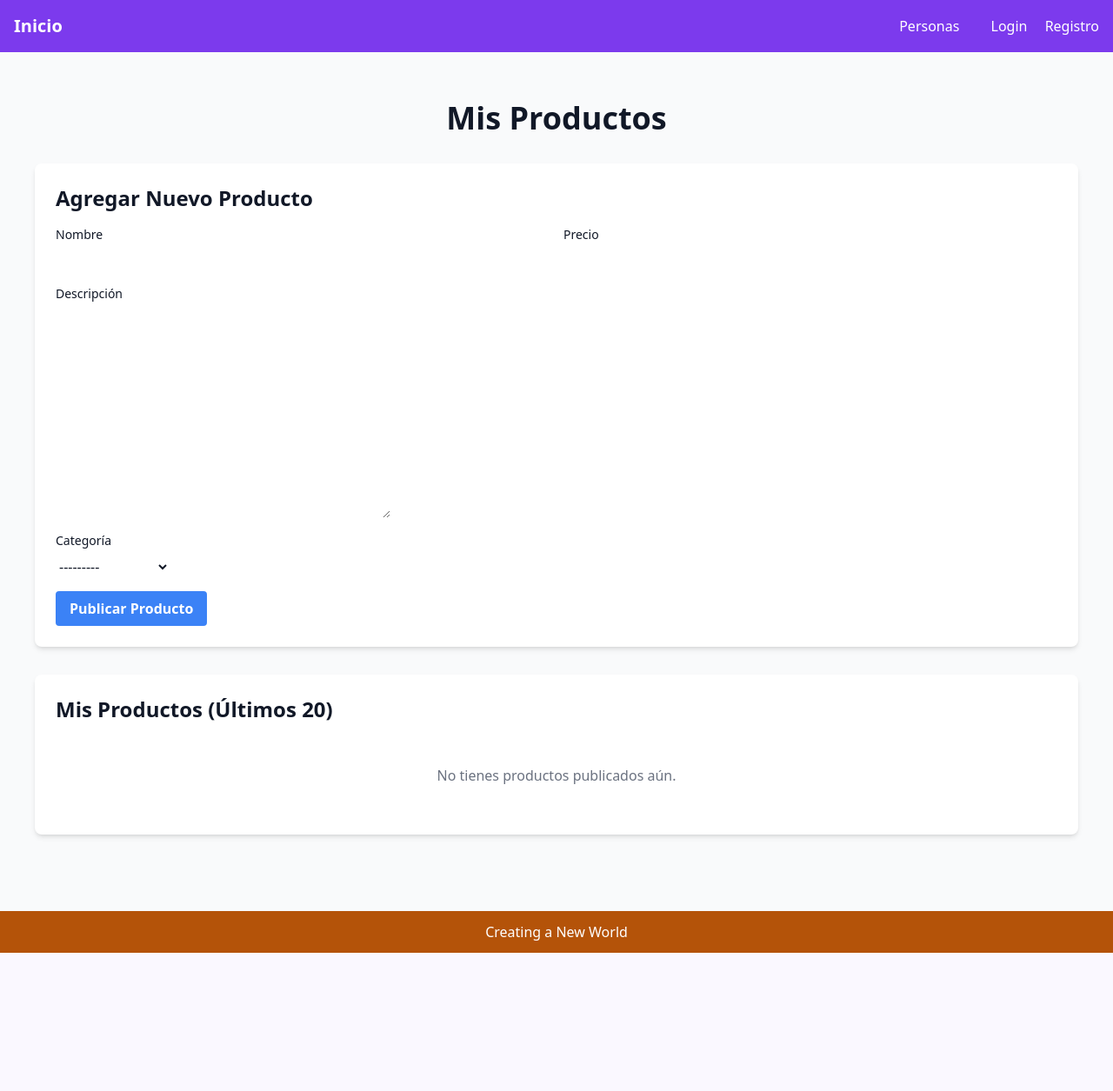
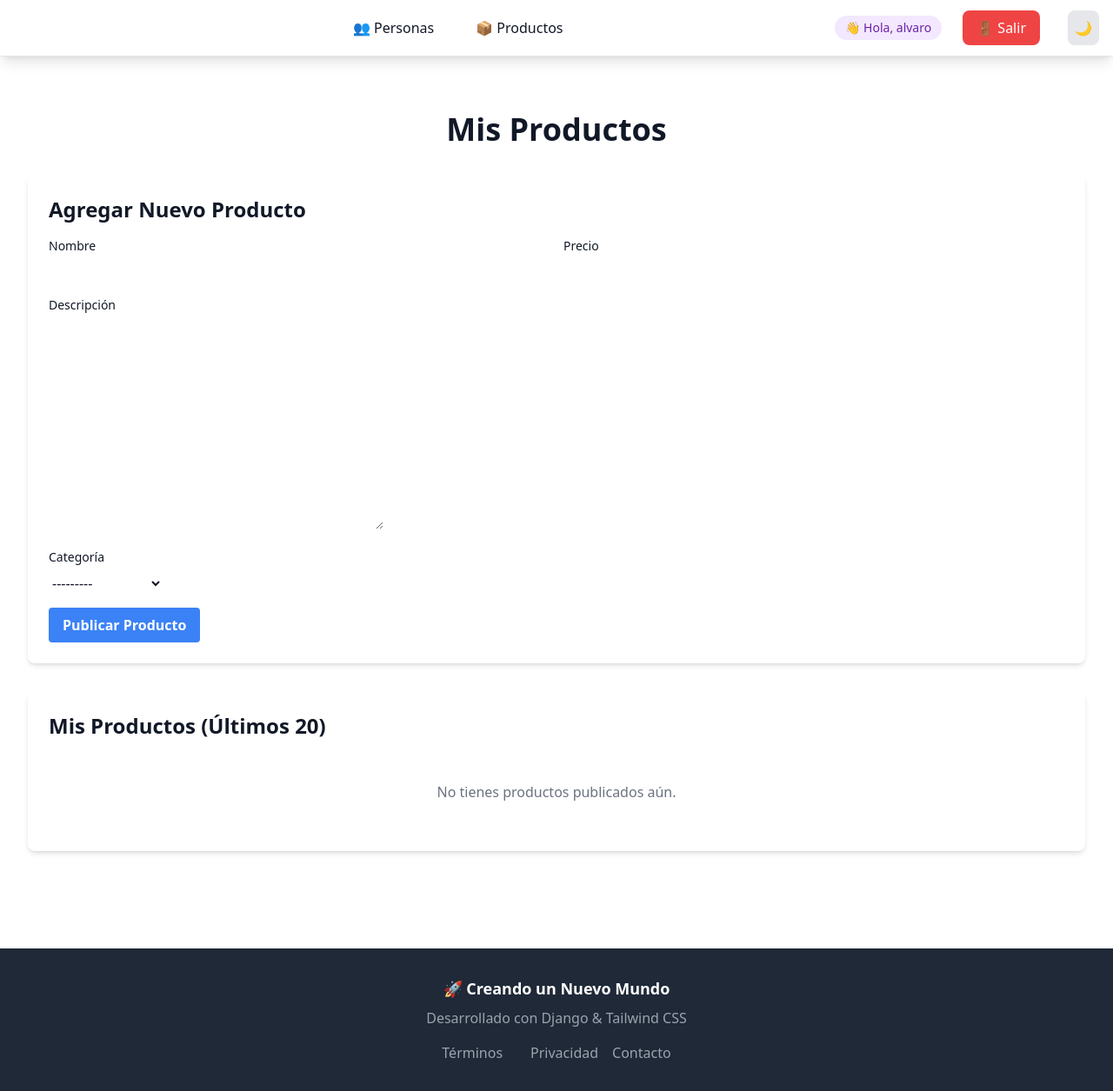
Before and after one commit to alvaro34256manrubia-design/backend, a Django app: page /productos/ in a window 1280 px wide. Shown: the whole page at 87% size. Before the commit the page ends 1096 px from the top, so only its background shows below. Run offline with Django 5.2, Linux system fonts and the light colour scheme; a user stored in the database is signed in; data comes from the database, SQL or seed files in the repository; both versions use the stored data as it was after the commit; some libraries are stand-ins or nearby versions.

Commit message:
mejorando las bases de datos y estilos

```diff
--- a/theme/static/css/dist/styles.css
+++ b/theme/static/css/dist/styles.css
@@ -7,11 +7,18 @@
       "Segoe UI Emoji", "Segoe UI Symbol", "Noto Color Emoji";
     --font-mono: ui-monospace, SFMono-Regular, Menlo, Monaco, Consolas, "Liberation Mono",
       "Courier New", monospace;
+    --color-red-100: oklch(93.6% 0.032 17.717);
+    --color-red-400: oklch(70.4% 0.191 22.216);
     --color-red-500: oklch(63.7% 0.237 25.331);
-    --color-amber-50: oklch(98.7% 0.022 95.277);
+    --color-red-600: oklch(57.7% 0.245 27.325);
+    --color-red-700: oklch(50.5% 0.213 27.518);
     --color-amber-700: oklch(55.5% 0.163 48.998);
     --color-amber-900: oklch(41.4% 0.112 45.904);
+    --color-green-100: oklch(96.2% 0.044 156.743);
+    --color-green-400: oklch(79.2% 0.209 151.711);
     --color-green-500: oklch(72.3% 0.219 149.579);
+    --color-green-600: oklch(62.7% 0.194 149.214);
+    --color-green-700: oklch(52.7% 0.154 150.069);
     --color-blue-100: oklch(93.2% 0.032 255.585);
     --color-blue-500: oklch(62.3% 0.214 259.815);
     --color-blue-600: oklch(54.6% 0.245 262.881);
@@ -19,8 +26,16 @@
     --color-blue-800: oklch(42.4% 0.199 265.638);
     --color-blue-950: oklch(28.2% 0.091 267.935);
     --color-violet-600: oklch(54.1% 0.281 293.009);
+    --color-purple-100: oklch(94.6% 0.033 307.174);
+    --color-purple-200: oklch(90.2% 0.063 306.703);
+    --color-purple-400: oklch(71.4% 0.203 305.504);
+    --color-purple-600: oklch(55.8% 0.288 302.321);
+    --color-purple-800: oklch(43.8% 0.218 303.724);
+    --color-purple-900: oklch(38.1% 0.176 304.987);
     --color-gray-50: oklch(98.5% 0.002 247.839);
+    --color-gray-100: oklch(96.7% 0.003 264.542);
     --color-gray-200: oklch(92.8% 0.006 264.531);
+    --color-gray-300: oklch(87.2% 0.01 258.338);
     --color-gray-400: oklch(70.7% 0.022 261.325);
     --color-gray-500: oklch(55.1% 0.027 264.364);
     --color-gray-600: oklch(44.6% 0.03 256.802);
@@ -243,8 +258,14 @@
   .my-4 {
     margin-block: calc(var(--spacing) * 4);
   }
+  .mt-4 {
+    margin-top: calc(var(--spacing) * 4);
+  }
   .mt-8 {
     margin-top: calc(var(--spacing) * 8);
+  }
+  .mt-12 {
+    margin-top: calc(var(--spacing) * 12);
   }
   .mr-4 {
     margin-right: calc(var(--spacing) * 4);
@@ -270,8 +294,14 @@
   .hidden {
     display: none;
   }
+  .inline {
+    display: inline;
+  }
   .h-64 {
     height: calc(var(--spacing) * 64);
+  }
+  .h-full {
+    height: 100%;
   }
   .min-h-screen {
     min-height: 100vh;
@@ -281,6 +311,9 @@
   }
   .w-full {
     width: 100%;
+  }
+  .flex-grow {
+    flex-grow: 1;
   }
   .grid-cols-1 {
     grid-template-columns: repeat(1, minmax(0, 1fr));
@@ -309,21 +342,44 @@
   .gap-6 {
     gap: calc(var(--spacing) * 6);
   }
+  :where(.space-y-2 > :not(:last-child)) {
+    --tw-space-y-reverse: 0;
+    margin-block-start: calc(calc(var(--spacing) * 2) * var(--tw-space-y-reverse));
+    margin-block-end: calc(calc(var(--spacing) * 2) * calc(1 - var(--tw-space-y-reverse)));
+  }
   :where(.space-y-4 > :not(:last-child)) {
     --tw-space-y-reverse: 0;
     margin-block-start: calc(calc(var(--spacing) * 4) * var(--tw-space-y-reverse));
     margin-block-end: calc(calc(var(--spacing) * 4) * calc(1 - var(--tw-space-y-reverse)));
+  }
+  :where(.space-x-2 > :not(:last-child)) {
+    --tw-space-x-reverse: 0;
+    margin-inline-start: calc(calc(var(--spacing) * 2) * var(--tw-space-x-reverse));
+    margin-inline-end: calc(calc(var(--spacing) * 2) * calc(1 - var(--tw-space-x-reverse)));
+  }
+  :where(.space-x-3 > :not(:last-child)) {
+    --tw-space-x-reverse: 0;
+    margin-inline-start: calc(calc(var(--spacing) * 3) * var(--tw-space-x-reverse));
+    margin-inline-end: calc(calc(var(--spacing) * 3) * calc(1 - var(--tw-space-x-reverse)));
   }
   :where(.space-x-4 > :not(:last-child)) {
     --tw-space-x-reverse: 0;
     margin-inline-start: calc(calc(var(--spacing) * 4) * var(--tw-space-x-reverse));
     margin-inline-end: calc(calc(var(--spacing) * 4) * calc(1 - var(--tw-space-x-reverse)));
   }
+  :where(.space-x-6 > :not(:last-child)) {
+    --tw-space-x-reverse: 0;
+    margin-inline-start: calc(calc(var(--spacing) * 6) * var(--tw-space-x-reverse));
+    margin-inline-end: calc(calc(var(--spacing) * 6) * calc(1 - var(--tw-space-x-reverse)));
+  }
   .rounded {
     border-radius: 0.25rem;
   }
   .rounded-3xl {
     border-radius: var(--radius-3xl);
+  }
+  .rounded-full {
+    border-radius: calc(infinity * 1px);
   }
   .rounded-lg {
     border-radius: var(--radius-lg);
@@ -332,8 +388,18 @@
     border-style: var(--tw-border-style);
     border-width: 1px;
   }
+  .border-b {
+    border-bottom-style: var(--tw-border-style);
+    border-bottom-width: 1px;
+  }
   .border-gray-200 {
     border-color: var(--color-gray-200);
+  }
+  .border-green-400 {
+    border-color: var(--color-green-400);
+  }
+  .border-red-400 {
+    border-color: var(--color-red-400);
   }
   .bg-amber-700 {
     background-color: var(--color-amber-700);
@@ -347,8 +413,26 @@
   .bg-gray-50 {
     background-color: var(--color-gray-50);
   }
+  .bg-gray-200 {
+    background-color: var(--color-gray-200);
+  }
+  .bg-gray-800 {
+    background-color: var(--color-gray-800);
+  }
+  .bg-green-100 {
+    background-color: var(--color-green-100);
+  }
   .bg-green-500 {
     background-color: var(--color-green-500);
+  }
+  .bg-purple-100 {
+    background-color: var(--color-purple-100);
+  }
+  .bg-red-100 {
+    background-color: var(--color-red-100);
+  }
+  .bg-red-500 {
+    background-color: var(--color-red-500);
   }
   .bg-violet-600 {
     background-color: var(--color-violet-600);
@@ -356,8 +440,38 @@
   .bg-white {
     background-color: var(--color-white);
   }
+  .bg-gradient-to-br {
+    --tw-gradient-position: to bottom right in oklab;
+    background-image: linear-gradient(var(--tw-gradient-stops));
+  }
+  .bg-gradient-to-r {
+    --tw-gradient-position: to right in oklab;
+    background-image: linear-gradient(var(--tw-gradient-stops));
+  }
+  .from-gray-50 {
+    --tw-gradient-from: var(--color-gray-50);
+    --tw-gradient-stops: var(--tw-gradient-via-stops, var(--tw-gradient-position), var(--tw-gradient-from) var(--tw-gradient-from-position), var(--tw-gradient-to) var(--tw-gradient-to-position));
+  }
+  .from-purple-600 {
+    --tw-gradient-from: var(--color-purple-600);
+    --tw-gradient-stops: var(--tw-gradient-via-stops, var(--tw-gradient-position), var(--tw-gradient-from) var(--tw-gradient-from-position), var(--tw-gradient-to) var(--tw-gradient-to-position));
+  }
+  .to-blue-600 {
+    --tw-gradient-to: var(--color-blue-600);
+    --tw-gradient-stops: var(--tw-gradient-via-stops, var(--tw-gradient-position), var(--tw-gradient-from) var(--tw-gradient-from-position), var(--tw-gradient-to) var(--tw-gradient-to-position));
+  }
+  .to-gray-100 {
+    --tw-gradient-to: var(--color-gray-100);
+    --tw-gradient-stops: var(--tw-gradient-via-stops, var(--tw-gradient-position), var(--tw-gradient-from) var(--tw-gradient-from-position), var(--tw-gradient-to) var(--tw-gradient-to-position));
+  }
+  .bg-clip-text {
+    background-clip: text;
+  }
   .object-cover {
     object-fit: cover;
+  }
+  .p-2 {
+    padding: calc(var(--spacing) * 2);
   }
   .p-3\.5 {
     padding: calc(var(--spacing) * 3.5);
@@ -370,6 +484,9 @@
   }
   .px-2 {
     padding-inline: calc(var(--spacing) * 2);
+  }
+  .px-3 {
+    padding-inline: calc(var(--spacing) * 3);
   }
   .px-4 {
     padding-inline: calc(var(--spacing) * 4);
@@ -438,6 +555,9 @@
   .text-blue-800 {
     color: var(--color-blue-800);
   }
+  .text-gray-400 {
+    color: var(--color-gray-400);
+  }
   .text-gray-500 {
     color: var(--color-gray-500);
   }
@@ -447,8 +567,24 @@
   .text-gray-900 {
     color: var(--color-gray-900);
   }
+  .text-green-700 {
+    color: var(--color-green-700);
+  }
+  .text-purple-800 {
+    color: var(--color-purple-800);
+  }
+  .text-red-700 {
+    color: var(--color-red-700);
+  }
+  .text-transparent {
+    color: transparent;
+  }
   .text-white {
     color: var(--color-white);
+  }
+  .shadow-lg {
+    --tw-shadow: 0 10px 15px -3px var(--tw-shadow-color, rgb(0 0 0 / 0.1)), 0 4px 6px -4px var(--tw-shadow-color, rgb(0 0 0 / 0.1));
+    box-shadow: var(--tw-inset-shadow), var(--tw-inset-ring-shadow), var(--tw-ring-offset-shadow), var(--tw-ring-shadow), var(--tw-shadow);
   }
   .shadow-md {
     --tw-shadow: 0 4px 6px -1px var(--tw-shadow-color, rgb(0 0 0 / 0.1)), 0 2px 4px -2px var(--tw-shadow-color, rgb(0 0 0 / 0.1));
@@ -458,6 +594,10 @@
     transition-property: color, background-color, border-color, outline-color, text-decoration-color, fill, stroke, --tw-gradient-from, --tw-gradient-via, --tw-gradient-to;
     transition-timing-function: var(--tw-ease, var(--default-transition-timing-function));
     transition-duration: var(--tw-duration, var(--default-transition-duration));
+  }
+  .duration-200 {
+    --tw-duration: 200ms;
+    transition-duration: 200ms;
   }
   .duration-300 {
     --tw-duration: 300ms;
@@ -493,6 +658,11 @@
   @media (hover: hover) {
     .has-hover\:fill-blue-700:has(*:hover) {
       fill: var(--color-blue-700);
+    }
+  }
+  @media (width >= 48rem) {
+    .md\:flex {
+      display: flex;
     }
   }
   @media (width >= 48rem) {
@@ -570,6 +786,48 @@
   syntax: "*";
   inherits: false;
   initial-value: solid;
+}
+@property --tw-gradient-position {
+  syntax: "*";
+  inherits: false;
+}
+@property --tw-gradient-from {
+  syntax: "<color>";
+  inherits: false;
+  initial-value: #0000;
+}
+@property --tw-gradient-via {
+  syntax: "<color>";
+  inherits: false;
+  initial-value: #0000;
+}
+@property --tw-gradient-to {
+  syntax: "<color>";
+  inherits: false;
+  initial-value: #0000;
+}
+@property --tw-gradient-stops {
+  syntax: "*";
+  inherits: false;
+}
+@property --tw-gradient-via-stops {
+  syntax: "*";
+  inherits: false;
+}
+@property --tw-gradient-from-position {
+  syntax: "<length-percentage>";
+  inherits: false;
+  initial-value: 0%;
+}
+@property --tw-gradient-via-position {
+  syntax: "<length-percentage>";
+  inherits: false;
+  initial-value: 50%;
+}
+@property --tw-gradient-to-position {
+  syntax: "<length-percentage>";
+  inherits: false;
+  initial-value: 100%;
 }
 @property --tw-font-weight {
   syntax: "*";
@@ -659,6 +917,15 @@
       --tw-space-y-reverse: 0;
       --tw-space-x-reverse: 0;
       --tw-border-style: solid;
+      --tw-gradient-position: initial;
+      --tw-gradient-from: #0000;
+      --tw-gradient-via: #0000;
+      --tw-gradient-to: #0000;
+      --tw-gradient-stops: initial;
+      --tw-gradient-via-stops: initial;
+      --tw-gradient-from-position: 0%;
+      --tw-gradient-via-position: 50%;
+      --tw-gradient-to-position: 100%;
       --tw-font-weight: initial;
       --tw-shadow: 0 0 #0000;
       --tw-shadow-color: initial;
--- a/theme/templates/base.html
+++ b/theme/templates/base.html
@@ -1,31 +1,130 @@
 {% load static %}
 {% load tailwind_tags %}
-<html lang="es">
+<!DOCTYPE html>
+<html lang="es" class="h-full">
 <head>
     <meta charset="UTF-8">
     <meta name="viewport" content="width=device-width, initial-scale=1.0">
-    <title>{% block title %}Mi Sitio{% endblock %}</title>
+    <title>{% block title %}Mi Sitio Django{% endblock %}</title>
     <script src="https://cdn.tailwindcss.com"></script>
+    <script>
+        tailwind.config = {
+            darkMode: 'class',
+            theme: {
+                extend: {
+                    colors: {
+                        primary: {
+                            50: '#f0f9ff',
+                            500: '#3b82f6',
+                            600: '#2563eb',
+                            700: '#1d4ed8',
+                        }
+                    }
+                }
+            }
+        }
+    </script>
     {% tailwind_css %}
 </head>
 
-<body class="min-h-screen bg-gray-50 text-gray-900 dark:bg-black dark:text-white transition-colors duration-300">
-    <nav class="bg-violet-600 p-4 flex justify-between items-center text-white">
-        <a href="{% url 'home' %}" class="font-bold text-xl">Inicio</a>
-        <div class="space-x-4">
-            <a href="/pliope/" class="hover:underline">Personas</a>
-            <a href="/users/login/" class="hover:underline">Login</a>
-            <a href="/users/register/" class="hover:underline">Registro</a>
+<body class="min-h-screen bg-gradient-to-br from-gray-50 to-gray-100 dark:from-gray-900 dark:to-gray-800 text-gray-900 dark:text-gray-100 transition-colors duration-300 flex flex-col">
+    <!-- Header -->
+    <header class="bg-white dark:bg-gray-800 shadow-lg border-b border-gray-200 dark:border-gray-700">
+        <nav class="container mx-auto px-4 py-3">
+            <div class="flex justify-between items-center">
+                <!-- Logo/Brand -->
+                <div class="flex items-center space-x-2">
+                    <a href="{% url 'home' %}" class="text-2xl font-bold bg-gradient-to-r from-purple-600 to-blue-600 bg-clip-text text-transparent">
+                        MiApp
+                    </a>
+                </div>
+
+                <!-- Navigation Links -->
+                <div class="hidden md:flex items-center space-x-6">
+                    <a href="{% url 'people:lista' %}" class="font-medium hover:text-purple-600 dark:hover:text-purple-400 transition-colors duration-200">
+                        👥 Personas
+                    </a>
+                    {% if user.is_authenticated %}
+                    <a href="{% url 'productos:lista' %}" class="font-medium hover:text-purple-600 dark:hover:text-purple-400 transition-colors duration-200">
+                        📦 Productos
+                    </a>
+                    {% endif %}
+                </div>
+
+                <!-- Auth Section -->
+                <div class="flex items-center space-x-4">
+                    {% if user.is_authenticated %}
+                        <div class="flex items-center space-x-3">
+                            <span class="text-sm bg-purple-100 dark:bg-purple-900 text-purple-800 dark:text-purple-200 px-3 py-1 rounded-full">
+                                👋 Hola, {{ user.username }}
+                            </span>
+                            <form action="{% url 'users:logout' %}" method="post" class="inline">
+                                {% csrf_token %}
+                                <button type="submit" class="bg-red-500 hover:bg-red-600 text-white px-4 py-2 rounded-lg transition-colors duration-200 font-medium">
+                                    🚪 Salir
+                                </button>
+                            </form>
+                        </div>
+                    {% else %}
+                        <div class="flex items-center space-x-3">
+                            <a href="{% url 'users:login' %}" class="bg-blue-500 hover:bg-blue-600 text-white px-4 py-2 rounded-lg transition-colors duration-200 font-medium">
+                                🔐 Entrar
+                            </a>
+                            <a href="{% url 'users:register' %}" class="bg-green-500 hover:bg-green-600 text-white px-4 py-2 rounded-lg transition-colors duration-200 font-medium">
+                                📝 Registrarse
+                            </a>
+                        </div>
+                    {% endif %}
+
+                    <!-- Dark Mode Toggle -->
+                    <button onclick="toggleDarkMode()" class="p-2 rounded-lg bg-gray-200 dark:bg-gray-700 hover:bg-gray-300 dark:hover:bg-gray-600 transition-colors duration-200">
+                        🌙
+                    </button>
+                </div>
+            </div>
+        </nav>
+    </header>
+
+    <!-- Main Content -->
+    <main class="flex-grow container mx-auto px-4 py-8">
+        {% if messages %}
+        <div class="mb-6 space-y-2">
+            {% for message in messages %}
+            <div class="p-4 rounded-lg {% if message.tags == 'error' %}bg-red-100 border border-red-400 text-red-700{% else %}bg-green-100 border border-green-400 text-green-700{% endif %}">
+                {{ message }}
+            </div>
+            {% endfor %}
         </div>
-    </nav>
+        {% endif %}
 
-    <main class="p-6">
         {% block content %}
         {% endblock %}
     </main>
 
-    <footer class="bg-amber-700 text-white text-center py-3 mt-8">
-        Creating a New World
+    <!-- Footer -->
+    <footer class="bg-gray-800 dark:bg-gray-900 text-white py-8 mt-12">
+        <div class="container mx-auto px-4 text-center">
+            <p class="text-lg font-semibold mb-2">🚀 Creando un Nuevo Mundo</p>
+            <p class="text-gray-400">Desarrollado con Django & Tailwind CSS</p>
+            <div class="mt-4 flex justify-center space-x-4">
+                <a href="#" class="text-gray-400 hover:text-white transition-colors">Términos</a>
+                <a href="#" class="text-gray-400 hover:text-white transition-colors">Privacidad</a>
+                <a href="#" class="text-gray-400 hover:text-white transition-colors">Contacto</a>
+            </div>
+        </div>
     </footer>
+
+    <!-- Dark Mode Script -->
+    <script>
+        function toggleDarkMode() {
+            document.documentElement.classList.toggle('dark');
+            localStorage.setItem('darkMode', document.documentElement.classList.contains('dark'));
+        }
+
+        // Load dark mode preference
+        if (localStorage.getItem('darkMode') === 'true') {
+            document.documentElement.classList.add('dark');
+        }
+    </script>
 </body>
 </html>
```
Also changed, not shown: other parts of theme/static/css/dist/styles.css (+79 -5 lines), db.sqlite3.
